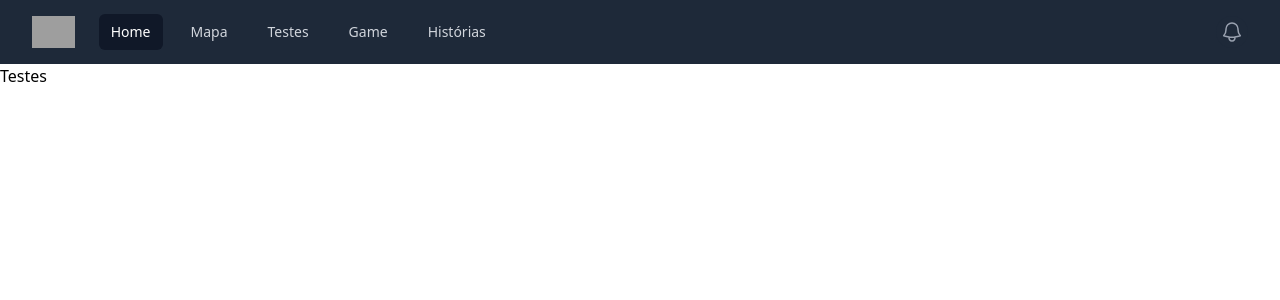
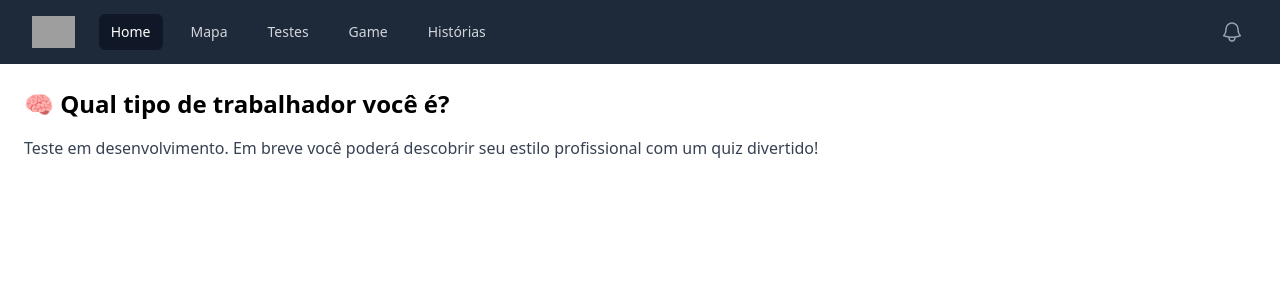
Before and after one commit to APB-Abner/Semana-trabalhador, a React (Vite) app: page /testes in a window 1280 px wide. Shown: the top 300 px of the page. Built offline with nearby package versions, Linux system fonts and the light colour scheme; grey boxes are pictures that could not be loaded.

Commit message:
feat: enhance Mapa and Testes components with structured content and improved layout

```diff
--- a/src/pages/Mapa.jsx
+++ b/src/pages/Mapa.jsx
@@ -1,5 +1,8 @@
-function Mapa() {
-    return (<h1>Mapa</h1> );
+export default function Mapa() {
+    return (
+        <div className="p-6">
+            <h2 className="text-2xl font-bold">🌍 Mapa de Oportunidades</h2>
+            <p className="mt-4 text-gray-700">Em breve você poderá explorar um mapa interativo com projetos, oficinas e vagas para jovens trabalhadores.</p>
+        </div>
+    );
 }
-
-export default Mapa;
--- a/src/pages/Testes.jsx
+++ b/src/pages/Testes.jsx
@@ -1,5 +1,9 @@
-function Testes() {
-    return (<h1>Testes</h1> );
+
+export default function Testes() {
+    return (
+        <div className="p-6">
+            <h2 className="text-2xl font-bold">🧠 Qual tipo de trabalhador você é?</h2>
+            <p className="mt-4 text-gray-700">Teste em desenvolvimento. Em breve você poderá descobrir seu estilo profissional com um quiz divertido!</p>
+        </div>
+    );
 }
-
-export default Testes;
```
